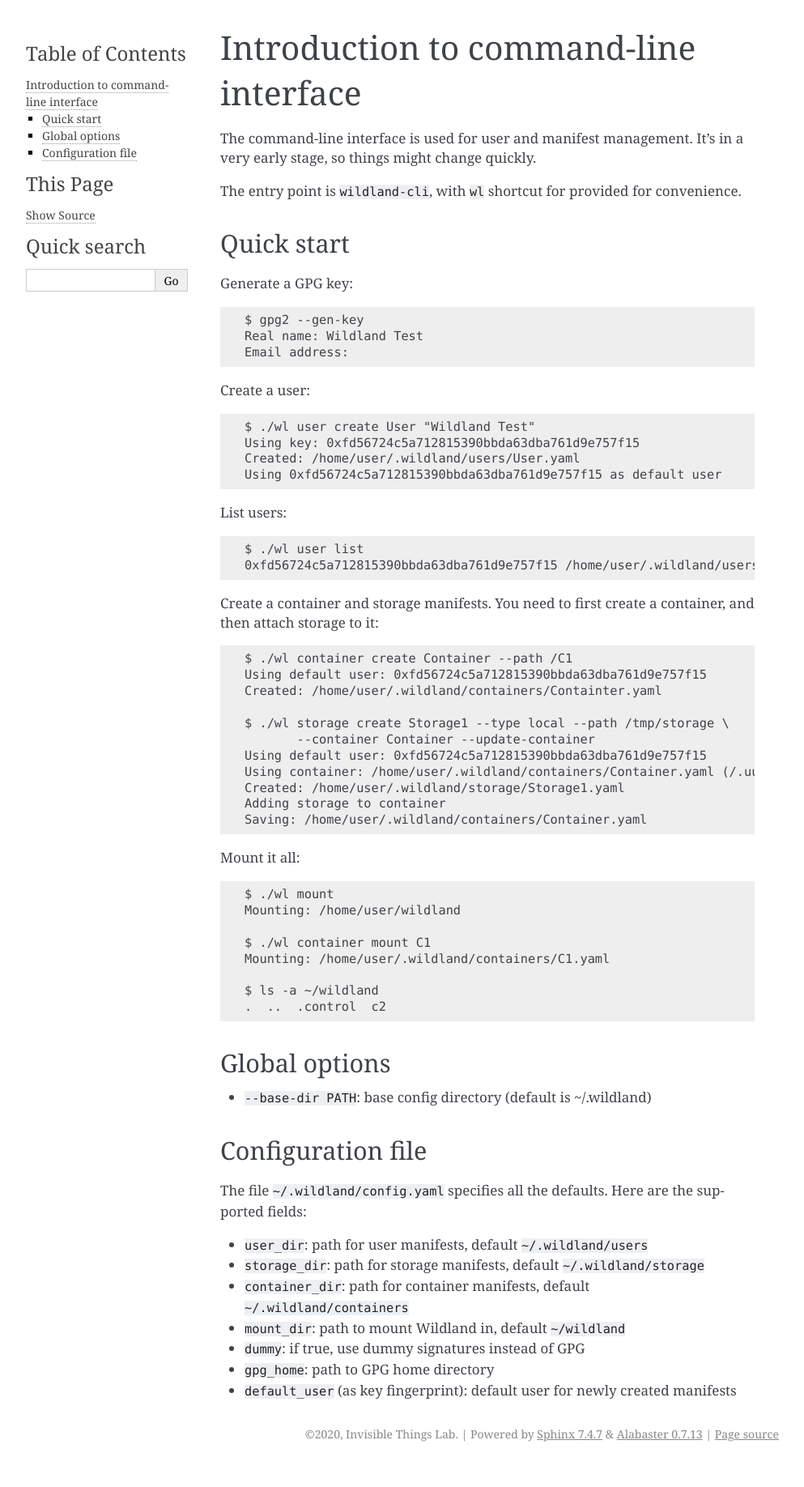
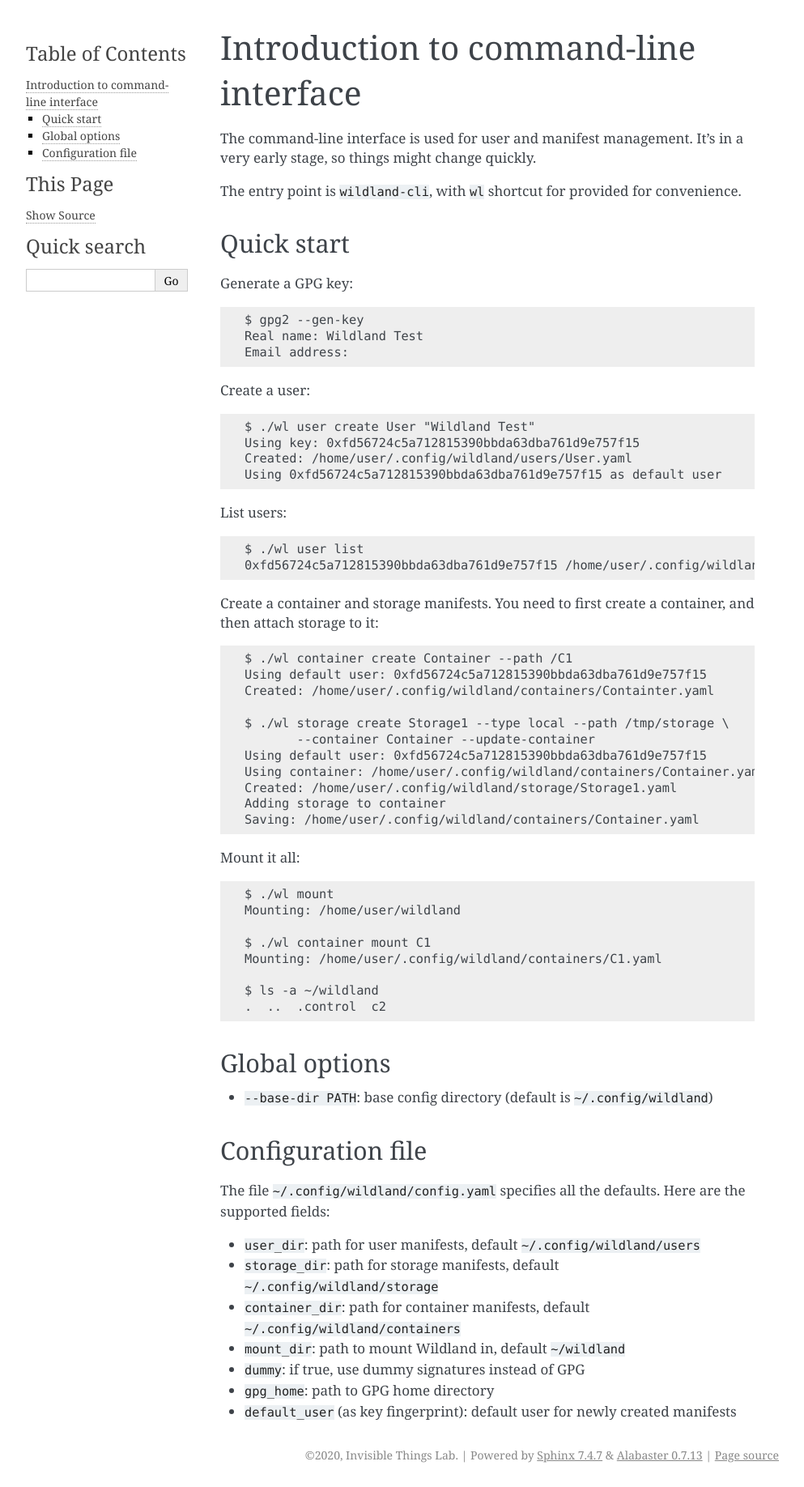
Before and after one commit to golemfoundation/wildland-client, a Sphinx documentation site: the page built from Documentation/cli_intro.rst, in a window 1280 px wide. Shown: the whole page at 81% size, without its empty margins (148-1141 px from the left). Built offline with Sphinx 7.4.7, drawn with Linux system fonts in a browser that asks for light colours; before the commit the page ends 1810 px from its top, so only the background shows below that.

Commit message:
Move config to ~/.config/wildland (#21)

```diff
--- a/Documentation/cli_intro.rst
+++ b/Documentation/cli_intro.rst
@@ -21,28 +21,28 @@
 
    $ ./wl user create User "Wildland Test"
    Using key: 0xfd56724c5a712815390bbda63dba761d9e757f15
-   Created: /home/user/.wildland/users/User.yaml
+   Created: /home/user/.config/wildland/users/User.yaml
    Using 0xfd56724c5a712815390bbda63dba761d9e757f15 as default user
 
 List users::
 
    $ ./wl user list
-   0xfd56724c5a712815390bbda63dba761d9e757f15 /home/user/.wildland/users/User.yaml
+   0xfd56724c5a712815390bbda63dba761d9e757f15 /home/user/.config/wildland/users/User.yaml
 
 Create a container and storage manifests. You need to first create a container,
 and then attach storage to it::
 
    $ ./wl container create Container --path /C1
    Using default user: 0xfd56724c5a712815390bbda63dba761d9e757f15
-   Created: /home/user/.wildland/containers/Containter.yaml
+   Created: /home/user/.config/wildland/containers/Containter.yaml
 
    $ ./wl storage create Storage1 --type local --path /tmp/storage \
           --container Container --update-container
    Using default user: 0xfd56724c5a712815390bbda63dba761d9e757f15
-   Using container: /home/user/.wildland/containers/Container.yaml (/.uuid/9434c95b-9860-46cc-90dd-d32d6f410aa3)
-   Created: /home/user/.wildland/storage/Storage1.yaml
+   Using container: /home/user/.config/wildland/containers/Container.yaml (/.uuid/9434c95b-9860-46cc-90dd-d32d6f410aa3)
+   Created: /home/user/.config/wildland/storage/Storage1.yaml
    Adding storage to container
-   Saving: /home/user/.wildland/containers/Container.yaml
+   Saving: /home/user/.config/wildland/containers/Container.yaml
 
 Mount it all::
 
@@ -50,7 +50,7 @@
    Mounting: /home/user/wildland
 
    $ ./wl container mount C1
-   Mounting: /home/user/.wildland/containers/C1.yaml
+   Mounting: /home/user/.config/wildland/containers/C1.yaml
 
    $ ls -a ~/wildland
    .  ..  .control  c2
@@ -58,17 +58,17 @@
 Global options
 --------------
 
-* ``--base-dir PATH``: base config directory (default is ~/.wildland)
+* ``--base-dir PATH``: base config directory (default is ``~/.config/wildland``)
 
 Configuration file
 ------------------
 
-The file ``~/.wildland/config.yaml`` specifies all the defaults. Here are the
+The file ``~/.config/wildland/config.yaml`` specifies all the defaults. Here are the
 supported fields:
 
-* ``user_dir``: path for user manifests, default ``~/.wildland/users``
-* ``storage_dir``: path for storage manifests, default ``~/.wildland/storage``
-* ``container_dir``: path for container manifests, default ``~/.wildland/containers``
+* ``user_dir``: path for user manifests, default ``~/.config/wildland/users``
+* ``storage_dir``: path for storage manifests, default ``~/.config/wildland/storage``
+* ``container_dir``: path for container manifests, default ``~/.config/wildland/containers``
 * ``mount_dir``: path to mount Wildland in, default ``~/wildland``
 * ``dummy``: if true, use dummy signatures instead of GPG
 * ``gpg_home``: path to GPG home directory
--- a/Documentation/cli_manifest.rst
+++ b/Documentation/cli_manifest.rst
@@ -11,7 +11,7 @@
 
 When the type of manifest is known, you can refer to a manifest just by a short
 name (e.g. ``wl container-sign C1`` will know to look for
-``~/.wildland/users/C1.yaml``). The manifests will also be verified against
+``~/.config/wildland/containers/C1.yaml``). The manifests will also be verified against
 schema.
 
 ``wl sign``
--- a/Documentation/fuse-driver.rst
+++ b/Documentation/fuse-driver.rst
@@ -36,9 +36,6 @@
 Mount options (passed with ``-o``):
 
 * ``log=PATH``: log to a file (`-` means stderr)
-* ``dummy``: use dummy signature verification instead of GPG (for testing)
-* ``base_dir=PATH``: load configuration from a specific directory (default
-  is ``~/.wildland``)
 
 Control interface
 -----------------
--- a/Documentation/manifests.rst
+++ b/Documentation/manifests.rst
@@ -86,7 +86,7 @@
 -------------
 
 User manifests specify which users are recognized by the system. Currently,
-they are loaded from a specific directory (``$HOME/.wildland/users``).
+they are loaded from a specific directory (``$HOME/.config/wildland/users``).
 
 All the other manifests have to be verified against known users, i.e. their
 ``signer`` field has to correspond to the one in user manifest.
```
Also changed, not shown: 2 other files.
